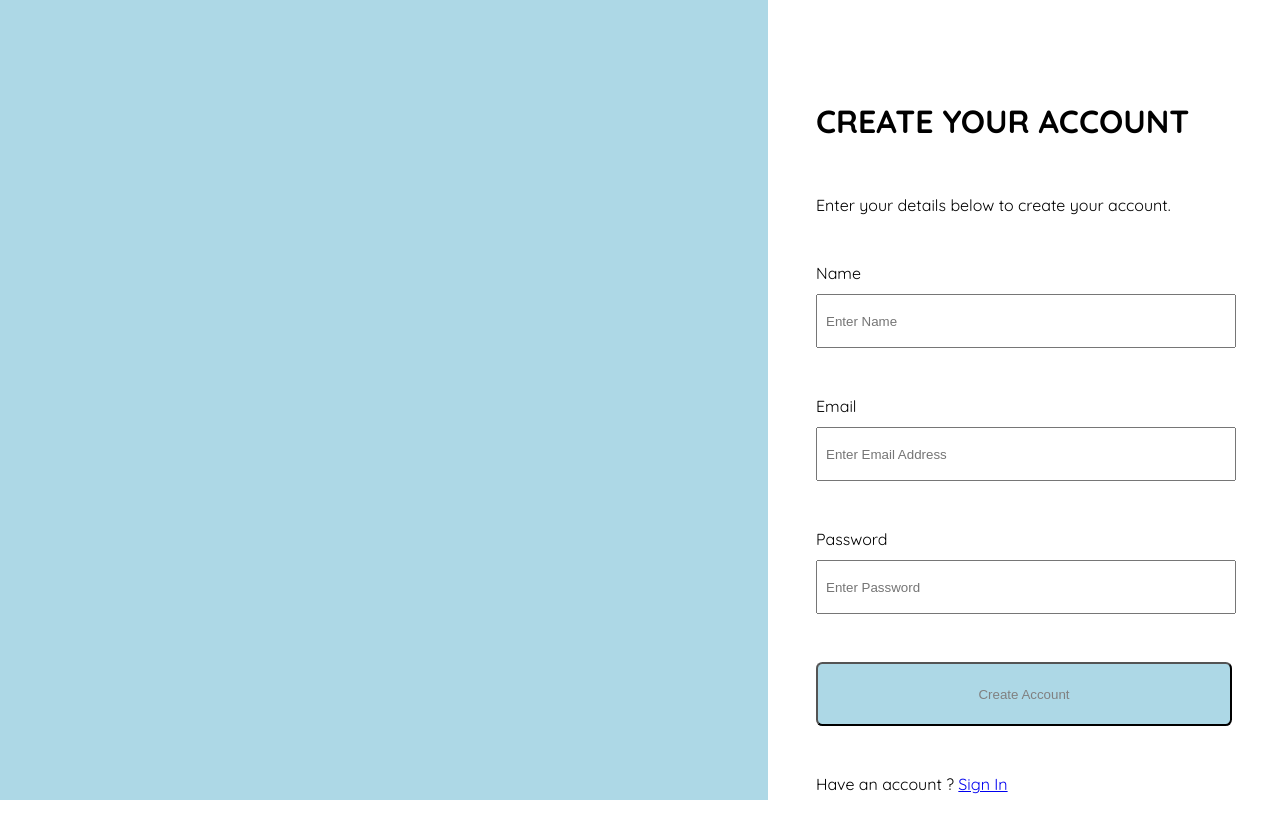
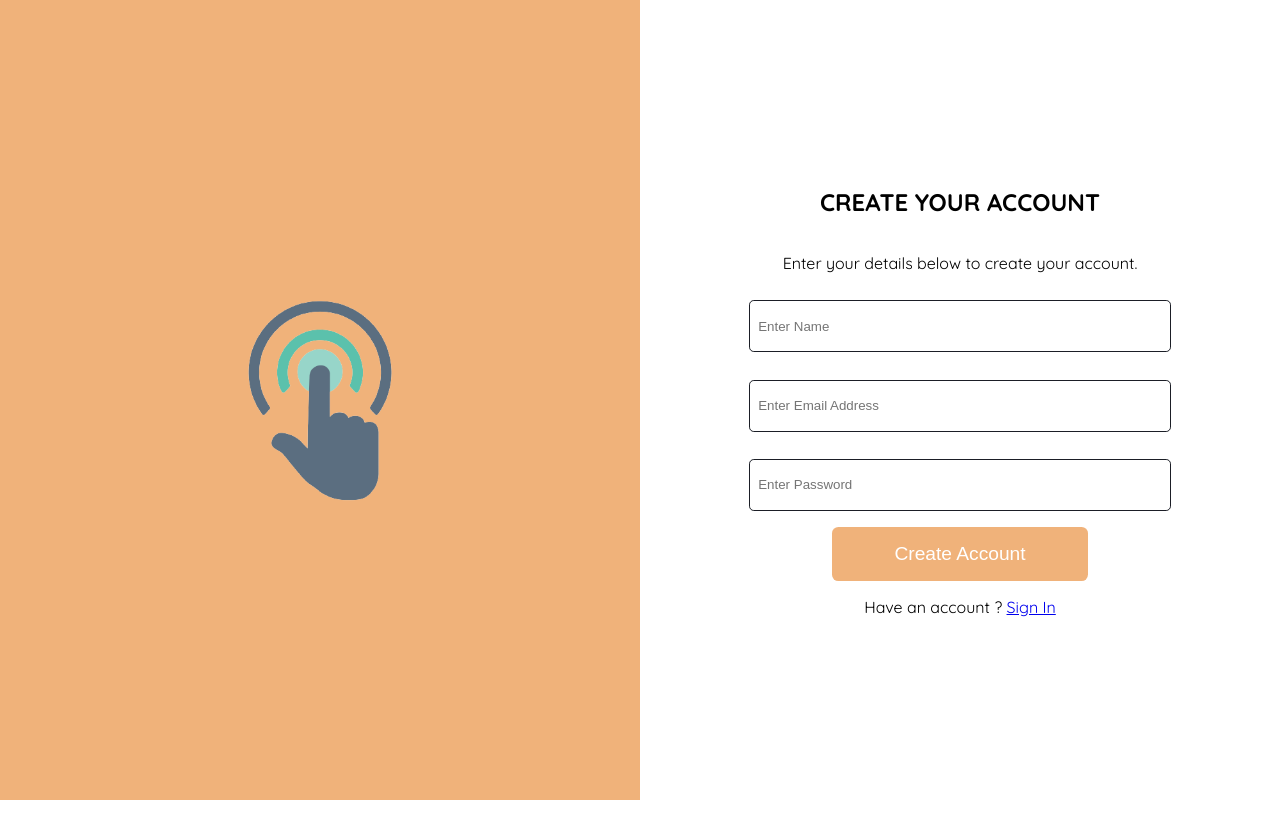
Before and after one commit to ayushdubey7799/i-school, a React (Create React App) app: page /signup in a window 1280 px wide. Shown: the top 838 px of the page. After the commit the page ends 800 px from the top, so only its background shows below. Built offline with nearby package versions, Linux system fonts and the light colour scheme.

Commit message:
changed SignIn/SignUp Ui

```diff
--- a/src/components/Authentication/Activate.jsx
+++ b/src/components/Authentication/Activate.jsx
@@ -6,13 +6,13 @@ const Activate = () => {
   const navigate = useNavigate();
   const [searchParams] = useSearchParams();
   const accessToken = searchParams.get('token');
-   if(!accessToken){
+  if (!accessToken) {
     return <div>Page Not Found</div>
   }
   useEffect(() => {
-        async function act(){
+    async function act() {
       const res = await activate(accessToken);
-           if(res.ok){
+      if (res.ok) {
         navigate("/login");
       }
     }
--- a/src/components/Authentication/Login.jsx
+++ b/src/components/Authentication/Login.jsx
@@ -1,8 +1,9 @@
-import React,{useState} from "react";
+import React, { useState } from "react";
 import { Link, useNavigate } from "react-router-dom";
 import { styled } from "styled-components";
 import { authenticate } from "../../functions/authenticate";
 import { auth } from "../../functions/api/auth";
+import loginImg from '../../assets/loginPageSecureImg.png'
 
 const Login = () => {
   const navigate = useNavigate();
@@ -11,10 +12,10 @@ const Login = () => {
 
   const handleSubmit = async (e) => {
     e.preventDefault();
-      const accessToken  = await auth(password,email)
+    const accessToken = await auth(password, email)
     console.log(accessToken);
-      if(accessToken){
-        localStorage.setItem("token",JSON.stringify(accessToken));
+    if (accessToken) {
+      localStorage.setItem("token", JSON.stringify(accessToken));
       navigate('/interview')
     }
 
@@ -26,9 +27,6 @@ const Login = () => {
         <h1>Login</h1>
         <p>Enter your details below and login into your account</p>
         <form onSubmit={handleSubmit}>
-          <div>
-            <label htmlFor="email">Email</label>
-            <br/>
           <input
             type="email"
             id="email"
@@ -37,10 +35,7 @@ const Login = () => {
             onChange={(e) => setEmail(e.target.value)}
             required
           />
-          </div>
-          <div>
-            <label htmlFor="password">Password</label>
-            <br/>
+
           <input
             type="password"
             id="password"
@@ -49,12 +44,13 @@ const Login = () => {
             onChange={(e) => setPassword(e.target.value)}
             required
           />
-          </div>
           <button type="submit">Login</button>
         </form>
-        <p>Don't have an account? <Link to='/signup'>Sign Up</Link> now</p>
+        <p>Don't have an account? <Link to='/signup'>Sign Up</Link></p>
       </div>
-      <div id="cover"></div>
+      <div id="cover">
+        <img src={loginImg} />
+      </div>
     </StyledLogin>
   );
 };
@@ -64,42 +60,56 @@ export default Login;
 const StyledLogin = styled.div`
   display: flex;
   width: 100%;
-  h1, p, form{
-    padding: 1rem 3rem;
-  }
-
 
   form{
     display: flex;
-    flex-direction:column;
-    gap: 3rem;
+    flex-direction: column;
+    align-items: center;
+    gap: 1rem;
+    width: 80%;
   }
 
   #form {
-    margin-top: 4rem;
+    width: 50%;
+    background-color: var(--backgroundColor);
+    // height: 100vh;
+    display: flex;
+    flex-direction: column;
+    align-items: center;
+    justify-content: center
 
-    width: 40%;
-    height: 100vh;
   }
 
   #cover {
-    width: 60%;
-    height: 100vh;
-    background-color: #ADD8E6;
+    width: 50%;
+    min-height: 100vh;
+    background-color: var(--lightOrange);
+    display: flex;
+    justify-content: center;
+    align-items: center;
+
+    img {
+      width: 40%;
+    }
   }
 
   input{
-    width: 97.5%;
+    width: 80%;
     height: 3rem;
     margin-top: 0.7rem;
     padding-left: 0.5rem;
+    border-radius: 0.3rem;
+    border: 0.1rem solid var(--color);
   }
 
   button{
-    background-color: #ADD8E6;
-    color: rgb(128,128,128);
-    height: 4rem;
+    background-color: var(--lightOrange);
+    color: var(--backgroundColor);
+    font-size: 1.2rem;
     border-radius: 0.4rem;
-    font-size: 1.5rem;
+    border: none;
+    padding: 1rem 1rem;
+    width: 50%;
+    cursor: pointer;
   }
 `;
--- a/src/components/Authentication/Signup.jsx
+++ b/src/components/Authentication/Signup.jsx
@@ -1,32 +1,31 @@
-import React,{useState} from "react";
+import React, { useState } from "react";
 import { Link, useNavigate } from "react-router-dom";
 import { styled } from "styled-components";
 import { addUser } from "../../functions/addUser";
 import { register } from "../../functions/api/register";
-
+import signupImg from '../../assets/signupPageSecureImg.png'
 
 const Signup = () => {
   const navigate = useNavigate();
-    const [name,setName] = useState("");
-    const [email, setEmail] = useState('');
-    const [password, setPassword] = useState('');
+  const [name, setName] = useState("");
+  const [email, setEmail] = useState("");
+  const [password, setPassword] = useState("");
 
   const handleSubmit = async (e) => {
     e.preventDefault();
-      const registerRes = await register(email,name,password)
-      if(registerRes)navigate("/login");
-      console.log('Signed up ', { email, password, name });
+    const registerRes = await register(email, name, password);
+    if (registerRes) navigate("/login");
+    console.log("Signed up ", { email, password, name });
   };
   return (
     <StyledSignup>
-         <div id="cover"></div>
+      <div id="cover">
+        <img src={signupImg} />
+      </div>
       <div id="form">
-      <h1>CREATE YOUR ACCOUNT</h1>
+        <h2>CREATE YOUR ACCOUNT</h2>
         <p>Enter your details below to create your account.</p>
         <form onSubmit={handleSubmit}>
-      <div>
-          <label htmlFor="name">Name</label>
-          <br/>
           <input
             type="name"
             id="name"
@@ -35,10 +34,6 @@ const Signup = () => {
             onChange={(e) => setName(e.target.value)}
             required
           />
-        </div>
-        <div>
-          <label htmlFor="email">Email</label>
-          <br/>
           <input
             type="email"
             id="email"
@@ -47,10 +42,7 @@ const Signup = () => {
             onChange={(e) => setEmail(e.target.value)}
             required
           />
-        </div>
-        <div>
-          <label htmlFor="password">Password</label>
-          <br/>
+
           <input
             type="password"
             id="password"
@@ -59,55 +51,76 @@ const Signup = () => {
             onChange={(e) => setPassword(e.target.value)}
             required
           />
-        </div>
           <button type="submit">Create Account</button>
         </form>
-      <p>Have an account ? <Link to='/login'>Sign In</Link></p>
+        <p>
+          Have an account ? <Link to="/login">Sign In</Link>
+        </p>
       </div>
-
     </StyledSignup>
-  )
-}
+  );
+};
 
 export default Signup;
 
 const StyledSignup = styled.div`
   display: flex;
   width: 100%;
-  h1, p, form{
-    padding: 1rem 3rem;
+  min-height: 100vh;
+
+
+  form {
+    display: flex;
+    flex-direction: column;
+    align-items: center;
+    gap: 1rem;
+    width: 80%;
+
     }
 
-  form{
-    display: flex;
-    flex-direction:column;
-    gap: 3rem;
+
   }
 
   #form {
-    margin-top: 4rem;
-
-    width: 40%;
-    height: 100vh;
+    width: 50%;
+    background-color: var(--backgroundColor);
+    // height: 100vh;
+    display: flex;
+    flex-direction: column;
+    align-items: center;
+    justify-content: center;
   }
 
   #cover {
-    width: 60%;
-    height: 100vh;
-    background-color: #ADD8E6;
+    width: 50%;
+    min-height: 100vh;
+    background-color: var(--lightOrange);
+    display: flex;
+    justify-content: center;
+    align-items: center;
+
+    img {
+      width: 50%;
+    }
   }
 
-  input{
-    width: 97.5%;
+  input {
+    width: 80%;
     height: 3rem;
     margin-top: 0.7rem;
     padding-left: 0.5rem;
+    border-radius: 0.3rem;
+    border: 0.1rem solid var(--color)
   }
 
-  button{
-    background-color: #ADD8E6;
-    color: rgb(128,128,128);
-    height: 4rem;
+  button {
+    background-color: var(--lightOrange);
+    color: var(--backgroundColor);
+    font-size: 1.2rem;
     border-radius: 0.4rem;
+    border: none;
+    padding: 1rem 1rem;
+    width: 50%;
+    cursor: pointer;
   }
 `;
--- a/src/components/Interviews/CreateInterview/NewInterviewDetails.jsx
+++ b/src/components/Interviews/CreateInterview/NewInterviewDetails.jsx
@@ -26,7 +26,7 @@ export default function NewInterviewDetails() {
           onChange={handleChange}
           TabIndicatorProps={{
             style: {
-            backgroundColor: "var(--lightBlue)",
+              backgroundColor: "var(--lightOrange)",
             },
           }}
           variant="fullWidth"
@@ -36,7 +36,7 @@ export default function NewInterviewDetails() {
             value="profile-interview"
             label="Profile Interview"
             sx={{
-            color: "var(--lightBlue)",
+              color: "var(--lightOrange)",
               fontSize: "1.5rem;"
             }}
           />
@@ -44,16 +44,16 @@ export default function NewInterviewDetails() {
             value="skill-interview"
             label="Skill Interview"
             sx={{
-            color: "var(--lightBlue)",
+              color: "var(--lightOrange)",
               fontSize: "1.5rem;"
             }}
           />
         </Tabs>
         {
-        value=='profile-interview'?
-         <ProfileInterview/>
+          value == 'profile-interview' ?
+            <ProfileInterview />
             :
-        <SkillInterview/>
+            <SkillInterview />
         }
 
       </Box>
--- a/src/components/Interviews/CreateInterview/ProfileInterview.jsx
+++ b/src/components/Interviews/CreateInterview/ProfileInterview.jsx
@@ -98,8 +98,8 @@ const StyledForm = styled.form`
   margin-top: 3rem;
 
   label {
-    font-size: 1.5rem;
-    font-weight: bold;
+    font-size: 1.2rem;
+    font-weight: 600;
   }
 
   textarea {
@@ -115,11 +115,15 @@ const StyledForm = styled.form`
   }
 
   button {
-    background-color: #add8e6;
-    color: rgb(128, 128, 128);
+    background-color: var(--lightOrange);
+    color: var(--backgroundColor);
     height: 4rem;
     border-radius: 0.4rem;
     width: 100%;
-    font-size: 1.5rem;
+    font-size: 1.4rem;
+    font-weight: 500;
+    border: none;
+    cursor: pointer;
+
   }
 `;
--- a/src/components/Interviews/CreateInterview/SkillInterview.jsx
+++ b/src/components/Interviews/CreateInterview/SkillInterview.jsx
@@ -1,4 +1,4 @@
-import React,{useState} from 'react'
+import React, { useState } from 'react'
 import { styled } from 'styled-components'
 import { createInterview } from '../../../functions/api/createInterview';
 import { updateStatus } from '../../../functions/api/updateStatus';
@@ -14,7 +14,7 @@ const SkillInterview = () => {
     interviewType: ""
   });
 
-      const [ isLoading,setIsLoading] = useState(false);
+  const [isLoading, setIsLoading] = useState(false);
   const [loaderMessage, setLoaderMessage] = useState("");
 
   const navigate = useNavigate();
@@ -66,19 +66,19 @@ const SkillInterview = () => {
         <StyledSkillForm>
           <div>
             <label htmlFor="skill">Skills:</label>
-            <br/>
+            <br />
             <input type="text" id="skill" name="skill" onChange={handleInputChange} required />
           </div>
 
           <div>
             <label htmlFor="experience">Experience (in years):</label>
-            <br/>
+            <br />
             <input type="text" id="experience" name="experience" onChange={handleInputChange} required />
           </div>
 
           <div>
             <label htmlFor="difficulty">Difficulty Level:</label>
-            <br/>
+            <br />
             <select id="difficulty" name="difficulty" onChange={handleInputChange}>
               <option value="easy">Easy</option>
               <option value="moderate">Moderate</option>
@@ -88,7 +88,7 @@ const SkillInterview = () => {
 
           <div>
             <label htmlFor="interviewType">Type of Interview:</label>
-            <br/>
+            <br />
             <select id="interviewType" name="interviewType" onChange={handleInputChange}>
               <option value="mcq">MCQ</option>
               <option value="questionnaire">Questionnaire</option>
@@ -114,8 +114,8 @@ gap: 3.5rem;
 margin-top: 3rem;
 
 label{
-  font-size: 1.5rem;
-  font-weight: bold;
+  font-size: 1.2rem;
+  font-weight: 600;
 }
 
 input, select{
@@ -123,7 +123,7 @@ input, select{
   margin-top: 0.5rem;
   border-radius: 0.5rem;
   padding: 0.5rem 0.5rem;
-  font-size: 1.3rem;
+  font-size: 1.2rem;
   height: 3rem;
   padding: 0.5rem 0.5rem;
   option{
@@ -133,15 +133,19 @@ input, select{
 
 input{
     width: 98.5%;
-    font-size: 1.5rem;
+    font-size: 1.3rem;
+    border: 0.1rem solid var(--color);
 }
 
 
 button{
-  background-color: #ADD8E6;
-  color: rgb(128,128,128);
+  background-color: var(--lightOrange);
+    color: var(--backgroundColor);
     height: 4rem;
     border-radius: 0.4rem;
     width: 100%;
-  font-size: 1.5rem;
+    font-size: 1.4rem;
+    font-weight: 500;
+    border: none;
+    cursor: pointer;
 }`
--- a/src/components/Interviews/CurrentInterview/OngoingInterview.jsx
+++ b/src/components/Interviews/CurrentInterview/OngoingInterview.jsx
@@ -74,7 +74,7 @@ setLoaderMessage("Getting new Question")
         <Loader message={loaderMessage} />
       ) : (
         <StyledInterview>
-          <h1>INTERVIEW FOR {interviewId}</h1>
+          <h3>INTERVIEW FOR {interviewId}</h3>
           {started ? (
             <>
               <div>{data?.question}</div>
@@ -139,10 +139,12 @@ const StyledInterview = styled.div`
   button {
     width: 20%;
     height: 3rem;
-    background-color: #ADD8E6;
-    color: rgb(128,128,128);
+    background-color: var(--lightOrange);
+    color: var(--backgroundColor);
     border-radius: 0.5rem;
-    font-size: 1rem;
+    font-size: 1.1rem;
+    border: none;
+    cursor: pointer;
   }
 
   input {
--- a/src/components/Interviews/CurrentInterview/Scorecard.jsx
+++ b/src/components/Interviews/CurrentInterview/Scorecard.jsx
@@ -101,8 +101,9 @@ export const StyledScorecard = styled.div`
     justify-content: space-evenly;
 
     h3 {
-      border: 1px solid #add8e6;
+      border: 0.1rem solid var(--color);
       padding: 0.7rem;
+      border-radius: 0.2rem;
     }
   }
 
@@ -119,8 +120,8 @@ export const StyledScorecard = styled.div`
   .scoreEvalStyleBtn {
     padding: 0.5rem;
     border: none;
-    background-color: var(--lightBlue);
-    color: var(--color);
+    background-color: var(--lightOrange);
+    color: var(--backgroundColor);
     border-radius: 0.3rem;
     font-size: 1.1rem;
     font-weight: 600;
@@ -128,12 +129,14 @@ export const StyledScorecard = styled.div`
   }
 
   #another{
-    background-color: #ADD8E6;
-    color: rgb(128,128,128);
+    background-color: var(--lightOrange);
+    color: var(--backgroundColor);
     height: 4rem;
     border-radius: 0.4rem;
     font-size: 1.2rem;
     padding: 0.2rem 1.5rem;
+    cursor: pointer;
+    border: none;
   }
 
 `;
--- a/src/components/Modals/InterviewSubmittedModal.jsx
+++ b/src/components/Modals/InterviewSubmittedModal.jsx
@@ -14,7 +14,7 @@ const style = {
   transform: "translate(-50%, -50%)",
   width: 400,
   bgcolor: "background.paper",
-  border: "2px solid #000",
+  border: "0.1rem solid var(--color)",
   boxShadow: 24,
   pt: 3,
   px: 6,
@@ -22,10 +22,10 @@ const style = {
   borderRadius: 2
 };
 
-export default function InterviewSubmittedModal({scoreModal,setScoreModal, interviewId}) {
+export default function InterviewSubmittedModal({ scoreModal, setScoreModal, interviewId }) {
   const navigate = useNavigate();
   const handleGetScore = async () => {
-     navigate(`/score/${interviewId}`)
+    navigate(`/score/${interviewId}`)
   }
 
   const handleClose = () => {
@@ -39,17 +39,17 @@ export default function InterviewSubmittedModal({scoreModal,setScoreModal, inter
         aria-labelledby="parent-modal-title"
         aria-describedby="parent-modal-description"
       >
-        <Box sx={{ ...style, width: 400 }}>
-          <h1>Interview Submitted Successfully</h1>
+        <Box sx={{ ...style, width: '40%' }}>
+          <h2>Interview Submitted Successfully</h2>
           <StyledForm>
             <div>
               <label for="reviews">Reviews:</label>
               <br />
-              <textarea rows={7} type="text" name="reviews"/>
+              <textarea rows={7} type="text" name="reviews" />
             </div>
 
 
-            <div>
+            <div className="buttonBox">
               <button onClick={(e) => handleGetScore(e)}>
                 Get Score
               </button>
@@ -71,7 +71,7 @@ const StyledForm = styled.form`
   gap: 1.5rem;
 
   label{
-    font-size: 1.5rem;
+    font-size: 1.3rem;
     font-weight: bold;
   }
 
@@ -89,11 +89,26 @@ const StyledForm = styled.form`
   }
 
   button{
-    background-color: #ADD8E6;
-    color: rgb(128,128,128);
+    background-color: var(--lightOrange);
+    color: var(--colbackgroundColoror);
     height: 3rem;
     border-radius: 0.4rem;
-    width: 100%
+    font-size: 1rem;
+    border: none;
+    width: 50%;
+    cursor: pointer;
+    color: var(--backgroundColor);
+
+    @media(max-width: 500px){
+      font-size: 0.8rem;
+    }
+  }
+
+  .buttonBox {
+    display: flex;
+    gap: 2rem;
+    width: 100%;
+    justify-content: center;
   }
 
 `
```
Lines whose indentation alone changed are shown as unchanged.
